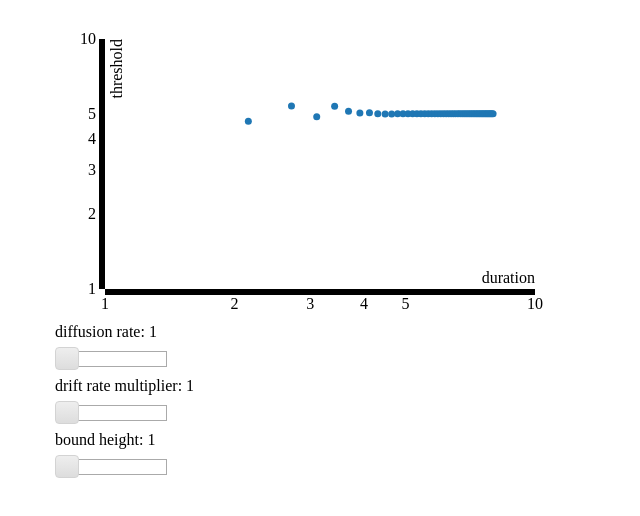
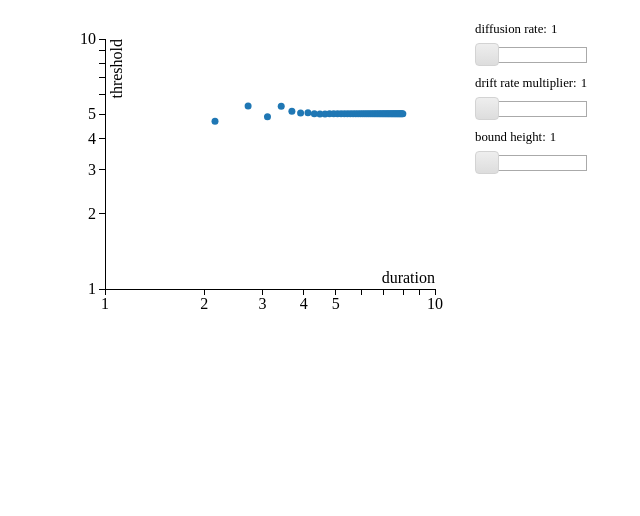
Before and after one commit to mobeets/drift-diffusion-gui, a plain HTML site: page index.html in a window 1280 px wide. Shown: the part 88-604 px from the top of the page, without its empty margins (305-945 px from the left). Drawn offline with nearby package versions, Linux system fonts and the light colour scheme; a web font is replaced by a local one.

Commit message:
js cleanup, css styling

```diff
--- a/index.html
+++ b/index.html
@@ -30,10 +30,24 @@
             <!-- <span class="byline">&#10555; <a href="http://www.jehosafet.com" target="_blank">Jehosafet</a></span> -->
             <div id="content">
                 <h1>Drift diffusion simulation</h1>
+                <div id="sliders">
+                    <div class="slider-wrapper">
+                        <span class="slider-name">diffusion rate:</span>
+                        <span id="s1val" class="slider-val"></span>
+                        <div id="slider1"></div>
+                    </div>
+                    <div class="slider-wrapper">
+                        <span class="slider-name">drift rate multiplier:</span>
+                        <span id="s2val" class="slider-val"></span>
+                        <div id="slider2"></div>
+                    </div>
+                    <div class="slider-wrapper">
+                        <span class="slider-name">bound height:</span>
+                        <span id="s3val" class="slider-val"></span>
+                        <div id="slider3"></div>
+                    </div>
+                </div>
                 <div id="chart"></div>
-                <div class="slider-wrapper">diffusion rate: <span id="s1val"></span> <div id="slider1"></div></div>
-                <div class="slider-wrapper">drift rate multiplier: <span id="s2val"></span> <div id="slider2"></div></div>
-                <div class="slider-wrapper">bound height: <span id="s3val"></span> <div id="slider3"></div></div>
             </div>
         </div>
         <script src="//ajax.googleapis.com/ajax/libs/jquery/1.11.0/jquery.min.js" ></script>
--- a/static/drift.js
+++ b/static/drift.js
@@ -1,22 +1,22 @@
 var margin = {top: 20, right: 20, bottom: 30, left: 50},
-    width = 500 - margin.left - margin.right,
+    width = 400 - margin.left - margin.right,
     height = 300 - margin.top - margin.bottom;
 
-var x = d3.scale.log()
-    .range([0, width]);
+var xScale = d3.scale.log().range([0, width]);
+var yScale = d3.scale.log().range([height, 0]);
 
-var y = d3.scale.log()
-    .range([height, 0]);
-
-var color = d3.scale.category10();
+var xValue = function(d) { return d.i; }
+var yValue = function(d) { return d.thresh; }
+var xMap = function(d) { return xScale(xValue(d));}
+var yMap = function(d) { return yScale(yValue(d));}
 
 var xAxis = d3.svg.axis()
-    .scale(x)
+    .scale(xScale)
     .ticks(5, ",.1s")
     .orient("bottom");
 
 var yAxis = d3.svg.axis()
-    .scale(y)
+    .scale(yScale)
     .ticks(5, ",.1s")
     .orient("left");
 
@@ -25,6 +25,8 @@ var svg = d3.select("#chart").append("svg")
     .attr("height", height + margin.top + margin.bottom)
   .append("g")
     .attr("transform", "translate(" + margin.left + "," + margin.top + ")");
+
+var color = d3.scale.category10();
 
 var allData;
 var curS;
@@ -72,8 +74,8 @@ function initData(data) {
       .style("text-anchor", "end")
       .text("threshold");
 
-  x.domain(d3.extent(data, function(d) { return d.i; })).nice();
-  y.domain(d3.extent(data, function(d) { return d.thresh; })).nice();
+  xScale.domain(d3.extent(data, xValue)).nice();
+  yScale.domain(d3.extent(data, yValue)).nice();
 
 }
 
@@ -83,8 +85,8 @@ function showData(data) {
   circle.enter().append("circle")
       .attr("class", "dot")
       .attr("r", 3.5)
-      .attr("cx", function(d) { return x(d.i); })
-      .attr("cy", function(d) { return y(d.thresh); })
+      .attr("cx", xMap)
+      .attr("cy", yMap)
       .style("fill", function(d) { return color(1); });
 
   circle.exit().remove();
@@ -94,8 +96,8 @@ function showData(data) {
     .duration(400)
       .attr("class", "dot")
       .attr("r", 3.5)
-      .attr("cx", function(d) { return x(d.i); })
-      .attr("cy", function(d) { return y(d.thresh); })
+      .attr("cx", xMap)
+      .attr("cy", yMap)
       .style("fill", function(d) { return color(1); });
 }
 
--- a/static/styles.css
+++ b/static/styles.css
@@ -5,7 +5,8 @@ body {
   background-color: white;
   margin: 0 auto; /* centers */
   display: table; /* takes width of children */
-  width: 600px;
+  width: 90%;
+  max-width: 600px;
   margin-top: 20px;
   margin-bottom: 20px;
   -webkit-border-radius: 8px;
@@ -49,10 +50,31 @@ h1 {
   margin-bottom: 10px;
   margin-left: 10px;
   overflow: hidden;
-  float: left;
   /*display: block;  */
+}
+#sliders {
+  float: right;
+  width: 30%;
 }
 .d3-slider {
   margin: 10px;
   width: 100px;
 }
+.slider-name, .slider-val {
+  font-size: 80%;
+}
+#chart {
+  width: 40%;
+  float: left;
+}
+.line {
+}
+.dot {
+  /*stroke: #000;*/
+}
+.axis path,
+.axis line {
+  fill: none;
+  stroke: #000;
+  shape-rendering: crispEdges;
+}
```
